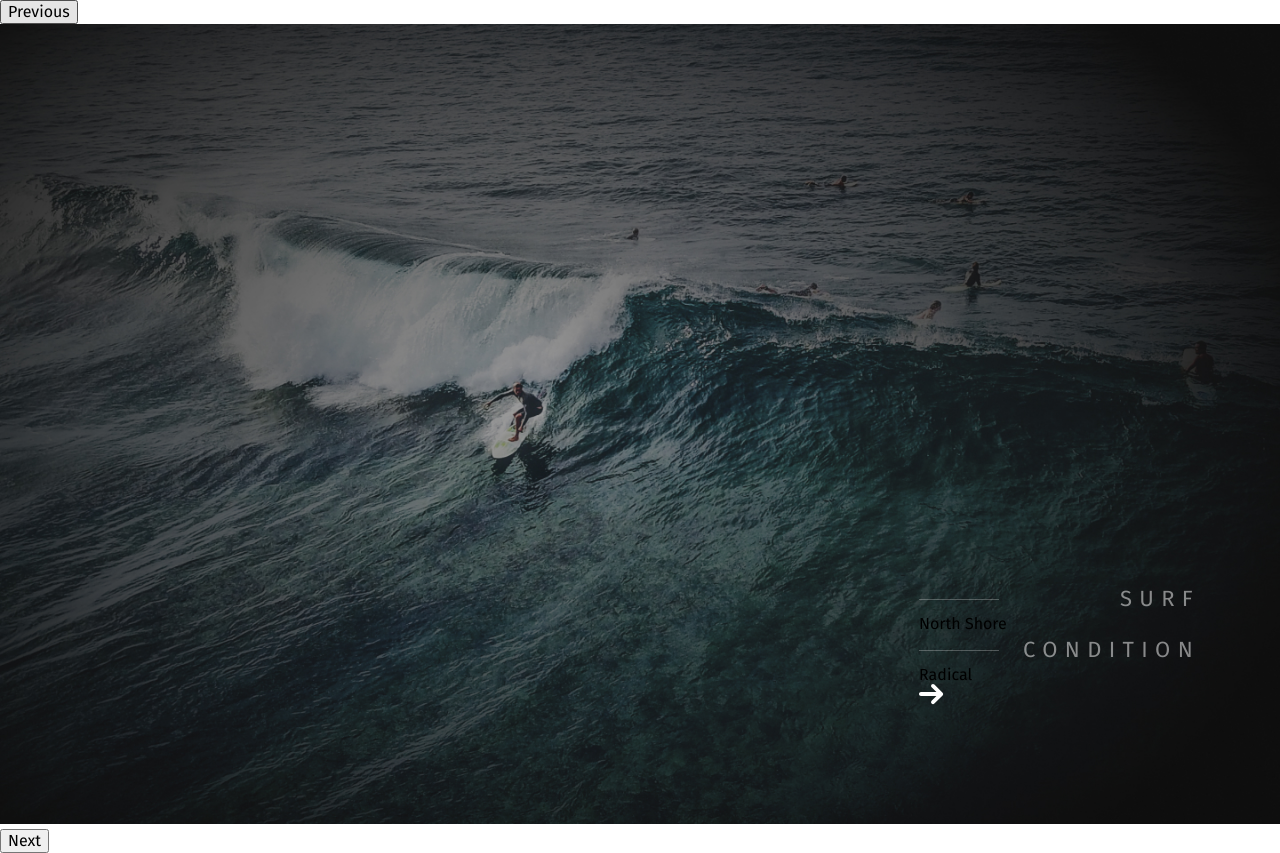
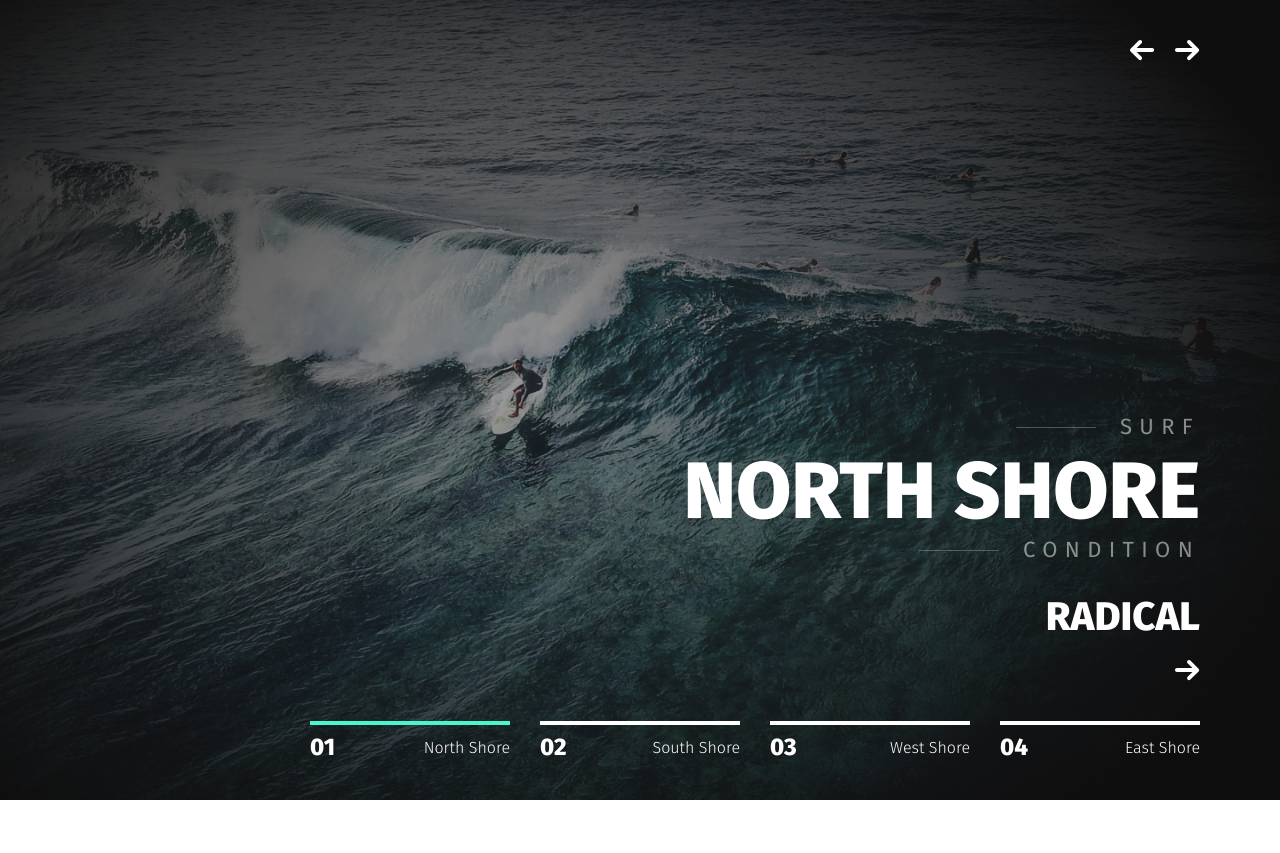
Before and after one commit to zhuravel-dmytro/GO_SURF_, a website: page app/index.html in a window 1280 px wide. After the commit the page ends 804 px from the top, so only its background shows below. Drawn offline with nearby package versions, Linux system fonts and the light colour scheme.

Commit message:
done header slider

```diff
--- a/app/index.html
+++ b/app/index.html
@@ -58,6 +58,32 @@
         </div>
       </div>
     </div>
+    <div class="slider__dots">
+      <div class="slider__dots-item">
+        <div class="dots__box">
+          <div class="dots__box-num">01</div>
+          <div class="dots__box-name">North Shore</div>
+        </div>
+      </div>
+      <div class="slider__dots-item">
+          <div class="dots__box">
+            <div class="dots__box-num">02</div>
+            <div class="dots__box-name">South Shore</div>
+          </div>
+        </div>
+        <div class="slider__dots-item">
+            <div class="dots__box">
+              <div class="dots__box-num">03</div>
+              <div class="dots__box-name">West Shore </div>
+            </div>
+          </div>
+          <div class="slider__dots-item">
+              <div class="dots__box">
+                <div class="dots__box-num">04</div>
+                <div class="dots__box-name">East Shore</div>
+              </div>
+            </div>
+    </div>
   </header>
 
   <script src="https://ajax.googleapis.com/ajax/libs/jquery/3.4.1/jquery.min.js"></script>
--- a/app/js/main.js
+++ b/app/js/main.js
@@ -2,8 +2,19 @@ $(function(){
 
     $('.heaer__slider').slick({
         infinite: true,
-        fade: true
-      });
+        fade: true,
+        prevArrow: '<img class="slider__arrows slider__arrow-left"src="img/arrows-left.svg" alt="arrows-left">',
+        nextArrow: '<img class="slider__arrows slider__arrow-right"src="img/arrows-right.svg" alt="arrows-right">',
+        asNavFor: '.slider__dots'
+    });
+    $('.slider__dots').slick({
+      slidesToShow: 4,
+      slidesToScroll: 4,
+      asNavFor: '.heaer__slider',
+      centerMode: false,
+      focusOnSelect: true
+    });
+
 
 
 });
--- a/app/scss/_vars.scss
+++ b/app/scss/_vars.scss
@@ -0,0 +1 @@
+$green:#4AF6CD;
--- a/app/scss/global.scss
+++ b/app/scss/global.scss
@@ -1,6 +1,7 @@
 body {
     font-family: 'Fira Sans', sans-serif;
     font-weight: 400;
+    font-size  : 16px;
 }
 
 a {
@@ -12,22 +13,29 @@ a {
 .suptitle-left {
     font-size     : 22px;
     line-height   : 32px;
-    text-align    : right;
     letter-spacing: 7.33333px;
     text-transform: uppercase;
-    color         : #FFFFFF;
-    opacity: 0.5;
-    padding-left: 104px;
-    position: relative;
-    &::before{
-        content: '';
-        height: 1px;
-        width: 80px;
-        position: absolute;
+    opacity       : 0.5;
+    padding-left  : 104px;
+    position      : relative;
+    display       : inline-block;
+
+    &::before {
+        content         : '';
+        height          : 1px;
+        width           : 80px;
+        position        : absolute;
         background-color: #fff;
-        opacity: 0.5;
-        left: 0;
-        top: 50%;
+        opacity         : 0.5;
+        left            : 0;
+        top             : 50%;
 
     }
 }
+
+.slider-item__info-text {
+    font-weight: 800;
+    font-size  : 40px;
+    line-height: 86px;
+    text-transform: uppercase;
+}
--- a/app/scss/style.scss
+++ b/app/scss/style.scss
@@ -3,7 +3,11 @@
 @import "fonts";
 @import "global";
 
-.header {}
+
+.header {
+    position: relative;
+    height  : 100vh;
+}
 
 .heaer__slider {
     &-item {
@@ -17,9 +21,86 @@
 }
 
 .slider-item__info {
+    position      : absolute;
+    right         : 80px;
+    bottom        : 115px;
+    text-align    : right;
+    color         : #fff;
+    text-transform: uppercase;
+}
+
+.slider-item__info-suptitle {
+    margin-bottom: 5px;
+}
+
+.slider-item__info-suptext {
+    margin-bottom: 8px;
+}
+
+.slider-item__info-title {
+    font-weight: 800;
+    font-size  : 80px;
+    line-height: 86px;
+}
+
+.slider__arrows {
     position: absolute;
+    top     : 40px;
     right   : 80px;
-    bottom  : 115px;
+    cursor  : pointer;
+    z-index : 5;
+}
+
+.slider__arrow-left {
+    right: 125px;
+}
+
+// SLIDER DOTS
+.slider__dots{
+    position : absolute;
+    right    : 50px;
+    bottom   : 31px;
+    color    : #fff;
+    max-width: 920px;
+    width    : 100%;
+    cursor   : pointer;
+    .slick-current{
+        .dots__box{
+            border-top: 4px solid $green;
+        }
+    }
+}
+.dots__box {
+    width          : 200px;
+    display        : flex;
+    justify-content: space-between;
+    align-items    : center;
+    height         : 44px;
+    border-top     : 4px solid #fff;
+    &:hover{
+        border-color: #4AF6CD;
+    }
+    // &           ::before{
+    //     content         : '';
+    //     background-color: #fff;
+    //     height          : 4px;
+    //     width           : 200px;
+    //     position        : absolute;
+    //     top             : 0;
+    // }
+
+    &-num {
+        font-weight   : 800;
+        font-size     : 24px;
+        line-height   : 34px;
+        text-transform: uppercase;
+    }
+
+    &-name {
+        font-weight: 300;
+        line-height: 19px;
+
+    }
 }
 
 
```
Also changed, not shown: app/css/global.min.css, app/css/style.min.css, app/img/arrows-left.svg (added).
